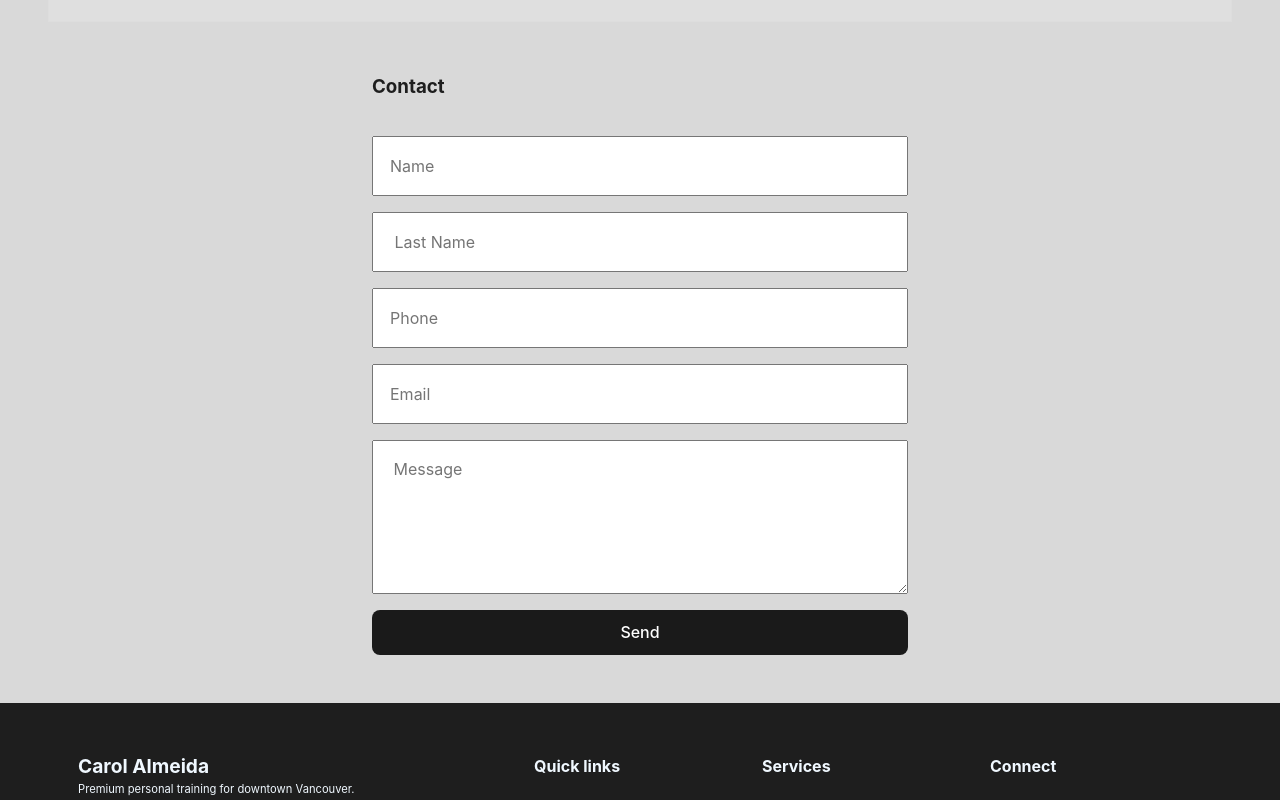
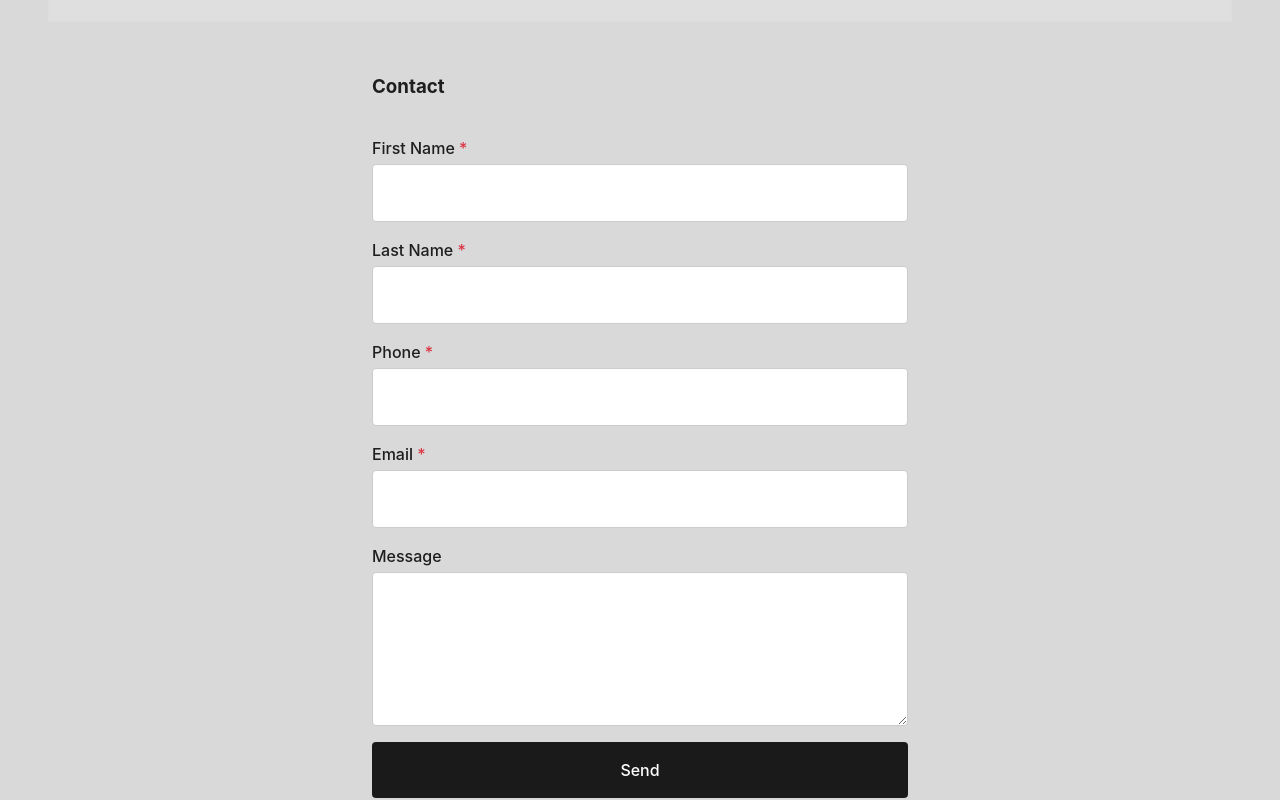
Before and after one commit to keplerf/caroltrainer.com, a React (Vite) app: page / in a window 1280 px wide. Shown: the part 3040-3840 px from the top of the page. Built offline with nearby package versions, Linux system fonts and the light colour scheme.

Commit message:
contact update

```diff
--- a/src/components/ContactForm.jsx
+++ b/src/components/ContactForm.jsx
@@ -1,11 +1,12 @@
 import { useState } from "react";
 import axios from "axios";
 import styles from "./ContactForm.module.scss";
+
 export default function ContactForm() {
-  const [mailSent, setmailSent] = useState(false);
-  const [error, setError] = useState(null);
   const [status, setStatus] = useState({ state: "idle" });
-  const [honeypotStatus, sethoneypotStatus] = useState(false);
+  const [errors, setErrors] = useState([]);
+  const [honeypotStatus, setHoneypotStatus] = useState(false);
+  const [touched, setTouched] = useState({});
   const [formValue, setFormValue] = useState({
     firstName: "",
     lastName: "",
@@ -14,145 +15,237 @@ export default function ContactForm() {
     message: "",
   });
 
+  function validateForm() {
+    const newErrors = [];
+
+    if (!formValue.firstName.trim()) {
+      newErrors.push({ field: "firstName", message: "First name is required" });
+    }
+
+    if (!formValue.lastName.trim()) {
+      newErrors.push({ field: "lastName", message: "Last name is required" });
+    }
+
+    if (!formValue.phone.trim()) {
+      newErrors.push({ field: "phone", message: "Phone number is required" });
+    }
+
+    if (!formValue.email.trim()) {
+      newErrors.push({ field: "email", message: "Email is required" });
+    } else if (!/^[^\s@]+@[^\s@]+\.[^\s@]+$/.test(formValue.email)) {
+      newErrors.push({ field: "email", message: "Please enter a valid email address" });
+    }
+
+    return newErrors;
+  }
+
+  function getFieldError(fieldName) {
+    return errors.find((e) => e.field === fieldName)?.message;
+  }
+
   async function handleSubmit(e) {
     e.preventDefault();
-    console.log("Form Submited");
+
+    const validationErrors = validateForm();
+    if (validationErrors.length > 0) {
+      setErrors(validationErrors);
+      setTouched({ firstName: true, lastName: true, phone: true, email: true });
+      return;
+    }
+
     setStatus({ state: "submitting" });
+    setErrors([]);
 
-    const form = e.currentTarget;
-    const fd = form;
-    axios({
-      method: "POST",
-      url: "https://www.caroltrainer.com/app/contact.php",
-      headers: { "content-type": "application/json" },
-      data: formValue,
-    })
-      .then((result) => {
-        if (result.data.success) {
-          setmailSent(result.data.success);
-          setStatus({ state: "submited" });
-          setError(false);
-        } else {
-          setmailSent(false);
-          // console.log("result", result.data.errors);
-          setError(result.data.errors);
-        }
-      })
-      .catch((error) => {
-        setError(error);
+    try {
+      const result = await axios({
+        method: "POST",
+        url: "https://www.caroltrainer.com/app/contact.php",
+        headers: { "content-type": "application/json" },
+        data: formValue,
       });
-    console.log("kep", error);
-  }
 
-  function honeypotActive(e) {
-    if (e.name === "midName" && e.value) {
-      sethoneypotStatus(true);
-      return true;
+      if (result.data.success) {
+        setStatus({ state: "submitted" });
+      } else {
+        setErrors(
+          result.data.errors?.map((msg, i) => ({ field: "server", message: msg })) ||
+          [{ field: "server", message: "Something went wrong" }]
+        );
+        setStatus({ state: "error" });
+      }
+    } catch (err) {
+      setErrors([{ field: "server", message: "Failed to send message. Please try again." }]);
+      setStatus({ state: "error" });
     }
-    sethoneypotStatus(false);
-    return false;
   }
 
   function handleChange(e) {
-    let label = e.target.name;
-    setFormValue((prev) => ({ ...prev, [label]: e.target.value }));
-    honeypotActive(e.target);
+    const { name, value } = e.target;
+    setFormValue((prev) => ({ ...prev, [name]: value }));
+
+    if (name === "midName" && value) {
+      setHoneypotStatus(true);
+    }
+
+    if (touched[name]) {
+      setErrors((prev) => prev.filter((err) => err.field !== name));
+    }
   }
+
+  function handleBlur(e) {
+    const { name } = e.target;
+    setTouched((prev) => ({ ...prev, [name]: true }));
+  }
+
+  const isSubmitting = status.state === "submitting";
+  const serverErrors = errors.filter((e) => e.field === "server");
 
   return (
     <div className={styles.section} id="contact">
-      {status.state === "submited" ? (
-        <h3>Thank you</h3>
+      {status.state === "submitted" ? (
+        <div className={styles.successMessage} role="status" aria-live="polite">
+          <h3>Thank you!</h3>
+          <p>Your message has been sent. We'll be in touch soon.</p>
+        </div>
       ) : (
         <div>
           <h3>Contact</h3>
-          <form onSubmit={handleSubmit} noValidate className={styles.form}>
-            <label>
+          <form onSubmit={handleSubmit} noValidate className={styles.form} aria-label="Contact form">
+            <div className={styles.fieldGroup}>
+              <label htmlFor="firstName" className={styles.label}>
+                First Name <span aria-hidden="true">*</span>
+              </label>
               <input
-                placeholder="Name"
+                id="firstName"
                 name="firstName"
                 type="text"
                 required
+                aria-required="true"
+                aria-invalid={touched.firstName && getFieldError("firstName") ? "true" : undefined}
+                aria-describedby={getFieldError("firstName") ? "firstName-error" : undefined}
                 onChange={handleChange}
+                onBlur={handleBlur}
+                disabled={isSubmitting}
               />
-            </label>
-            <label style={{ height: 0, overflow: "hidden", display: "block" }}>
+              {touched.firstName && getFieldError("firstName") && (
+                <span id="firstName-error" className={styles.fieldError} role="alert">
+                  {getFieldError("firstName")}
+                </span>
+              )}
+            </div>
+
+            {/* Honeypot field - hidden from real users */}
+            <div aria-hidden="true" style={{ position: "absolute", left: "-9999px" }}>
+              <label htmlFor="midName">Leave this empty</label>
               <input
+                id="midName"
                 name="midName"
                 type="text"
-                style={{ display: "none" }}
                 tabIndex={-1}
                 autoComplete="off"
                 onChange={handleChange}
               />
-            </label>
-            <label>
+            </div>
+
+            <div className={styles.fieldGroup}>
+              <label htmlFor="lastName" className={styles.label}>
+                Last Name <span aria-hidden="true">*</span>
+              </label>
               <input
-                placeholder=" Last Name"
+                id="lastName"
                 name="lastName"
                 type="text"
                 required
+                aria-required="true"
+                aria-invalid={touched.lastName && getFieldError("lastName") ? "true" : undefined}
+                aria-describedby={getFieldError("lastName") ? "lastName-error" : undefined}
                 onChange={handleChange}
+                onBlur={handleBlur}
+                disabled={isSubmitting}
               />
-            </label>
+              {touched.lastName && getFieldError("lastName") && (
+                <span id="lastName-error" className={styles.fieldError} role="alert">
+                  {getFieldError("lastName")}
+                </span>
+              )}
+            </div>
 
-            <label>
+            <div className={styles.fieldGroup}>
+              <label htmlFor="phone" className={styles.label}>
+                Phone <span aria-hidden="true">*</span>
+              </label>
               <input
-                placeholder="Phone"
+                id="phone"
                 name="phone"
-                type="phone"
+                type="tel"
                 required
+                aria-required="true"
+                aria-invalid={touched.phone && getFieldError("phone") ? "true" : undefined}
+                aria-describedby={getFieldError("phone") ? "phone-error" : undefined}
                 onChange={handleChange}
+                onBlur={handleBlur}
+                disabled={isSubmitting}
               />
-            </label>
+              {touched.phone && getFieldError("phone") && (
+                <span id="phone-error" className={styles.fieldError} role="alert">
+                  {getFieldError("phone")}
+                </span>
+              )}
+            </div>
 
-            <label>
+            <div className={styles.fieldGroup}>
+              <label htmlFor="email" className={styles.label}>
+                Email <span aria-hidden="true">*</span>
+              </label>
               <input
-                placeholder="Email"
+                id="email"
                 name="email"
                 type="email"
                 required
+                aria-required="true"
+                aria-invalid={touched.email && getFieldError("email") ? "true" : undefined}
+                aria-describedby={getFieldError("email") ? "email-error" : undefined}
                 onChange={handleChange}
+                onBlur={handleBlur}
+                disabled={isSubmitting}
               />
-            </label>
+              {touched.email && getFieldError("email") && (
+                <span id="email-error" className={styles.fieldError} role="alert">
+                  {getFieldError("email")}
+                </span>
+              )}
+            </div>
 
-            <label>
+            <div className={styles.fieldGroup}>
+              <label htmlFor="message" className={styles.label}>
+                Message
+              </label>
               <textarea
-                placeholder=" Message"
+                id="message"
                 name="message"
                 rows={5}
                 onChange={handleChange}
+                onBlur={handleBlur}
+                disabled={isSubmitting}
               />
-            </label>
-            {error &&
-              error.map((i) => {
-                return <p>* {i}</p>;
-              })}
+            </div>
 
-            {error && (
-              <>
-                <h3>"Something went wrong. Please try again"</h3>
-              </>
+            {serverErrors.length > 0 && (
+              <div className={styles.serverError} role="alert" aria-live="assertive">
+                {serverErrors.map((err, index) => (
+                  <p key={index}>{err.message}</p>
+                ))}
+              </div>
             )}
 
             <button
               className={styles.button}
               type="submit"
-              disabled={honeypotStatus}
+              disabled={honeypotStatus || isSubmitting}
+              aria-disabled={honeypotStatus || isSubmitting}
             >
-              {status.state === "submitting"
-                ? !Error
-                  ? "Sending..."
-                  : "Try again"
-                : "Send"}
+              {isSubmitting ? "Sending..." : "Send"}
             </button>
-
-            {status.state === "success" && (
-              <p style={{ color: "green" }}>{status.message}</p>
-            )}
-            {status.state === "error" && (
-              <p style={{ color: "crimson" }}>{status.message}</p>
-            )}
           </form>
         </div>
       )}
--- a/src/components/ContactForm.module.scss
+++ b/src/components/ContactForm.module.scss
@@ -2,20 +2,88 @@
   display: flex;
   flex-direction: column;
   padding: 1rem 0;
-  display: flex;
-  flex-direction: column;
 
   input,
   textarea {
     width: 100%;
     display: block;
-    margin-bottom: 1rem;
     padding: 1rem;
+    border: 1px solid #ccc;
+    border-radius: 4px;
+    font-size: 1rem;
+
+    &:focus {
+      outline: 2px solid #007bff;
+      outline-offset: 2px;
+    }
+
+    &:disabled {
+      opacity: 0.7;
+      cursor: not-allowed;
+    }
+
+    &[aria-invalid="true"] {
+      border-color: #dc3545;
+    }
+  }
+}
+
+.fieldGroup {
+  margin-bottom: 1rem;
+}
+
+.label {
+  display: block;
+  margin-bottom: 0.25rem;
+  font-weight: 500;
+
+  span {
+    color: #dc3545;
+  }
+}
+
+.fieldError {
+  display: block;
+  color: #dc3545;
+  font-size: 0.875rem;
+  margin-top: 0.25rem;
+}
+
+.serverError {
+  background-color: #f8d7da;
+  border: 1px solid #f5c6cb;
+  color: #721c24;
+  padding: 1rem;
+  border-radius: 4px;
+  margin-bottom: 1rem;
+
+  p {
+    margin: 0;
+  }
+}
+
+.successMessage {
+  text-align: center;
+  padding: 2rem;
+
+  h3 {
+    color: #28a745;
+    margin-bottom: 0.5rem;
   }
 }
 
 .button {
   color: white;
+  padding: 1rem 2rem;
+  border: none;
+  border-radius: 4px;
+  cursor: pointer;
+  font-size: 1rem;
+
+  &:disabled {
+    opacity: 0.7;
+    cursor: not-allowed;
+  }
 }
 
 .section {
--- a/src/components/List.jsx
+++ b/src/components/List.jsx
@@ -1,4 +1,4 @@
-import React, { use, useState } from "react";
+import { useState } from "react";
 import axios from "axios";
 export default function ContactForm() {
   const [mailSent, setmailSent] = useState(false);
@@ -16,7 +16,6 @@ export default function ContactForm() {
 
   async function handleSubmit(e) {
     e.preventDefault();
-    console.log("Form Submited");
     // setStatus({ state: "submitting" });
 
     const form = e.currentTarget;
@@ -28,13 +27,10 @@ export default function ContactForm() {
       data: formValue,
     })
       .then((result) => {
-        console.log("kep data ", result);
         if (result.data.success) {
           setmailSent(result.data.success);
           setError(false);
-          console.log("kep ", result.data.success);
         } else {
-          console.log("kep ", result.data.success);
           setmailSent(false);
           setError(true);
         }
```
Also changed, not shown: index.html (+8 -42 lines), src/components/Services/index.jsx (+18 -24 lines), src/css/main.scss (+7 -0 lines).
